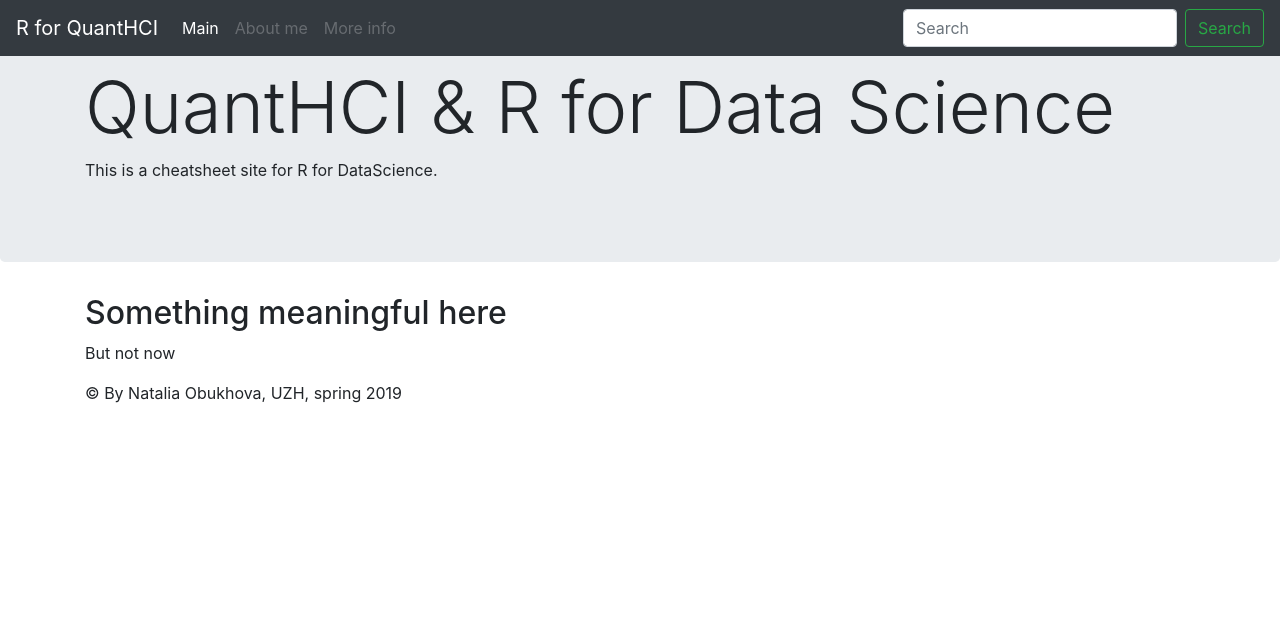
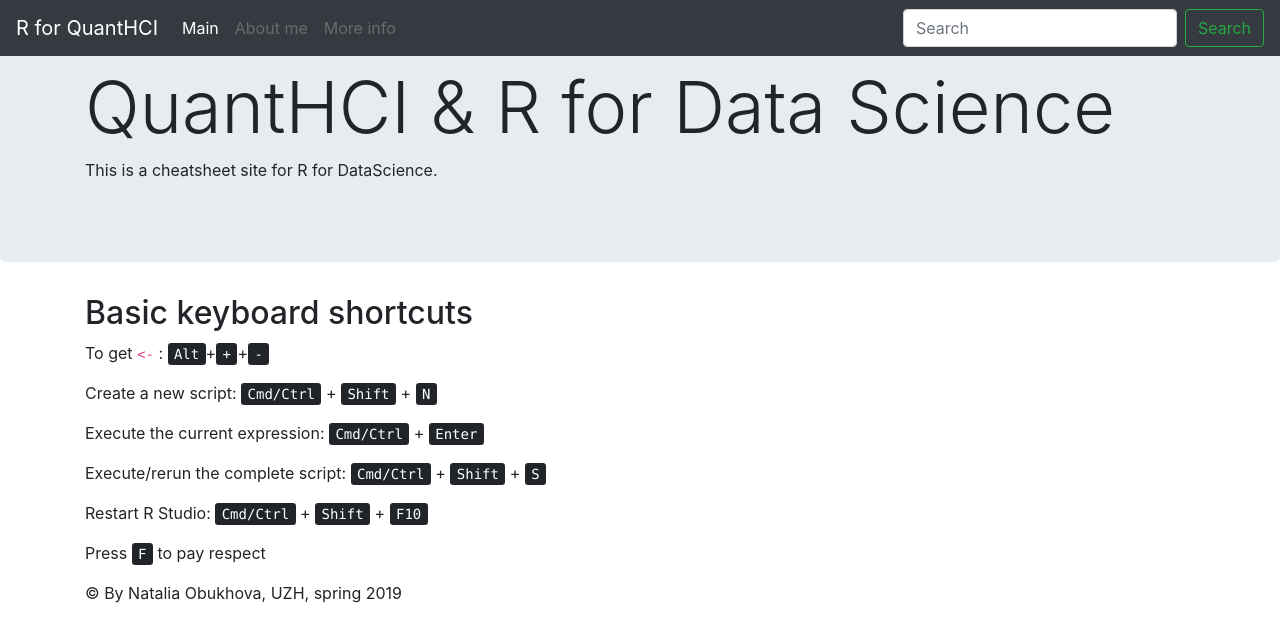
Before and after one commit to natalia-obukhova/QuantHCI, a plain HTML site: page index.html in a window 1280 px wide. Drawn offline with nearby package versions, Linux system fonts and the light colour scheme; a script that the page names is missing.

Commit message:
Shortcuts category added - Creating scripts - Executing the whole script or one expression - Restart R studio - Joke too

```diff
--- a/index.html
+++ b/index.html
@@ -53,8 +53,13 @@
 
     <div class="row">
       <div class="col-md-6">
-        <h2>Something meaningful here</h2>
-        <p>But not now</p>
+        <h2>Basic keyboard shortcuts</h2>
+        <p>To get <code>&lt;-</code>&nbsp;:&nbsp;<kbd>Alt</kbd>+<kbd>+</kbd>+<kbd>-</kbd> </p>
+        <p>Create a new script: <kbd>Cmd/Ctrl</kbd> + <kbd>Shift</kbd> + <kbd>N</kbd> </p>
+        <p>Execute the current expression: <kbd>Cmd/Ctrl</kbd> + <kbd>Enter</kbd></p>
+        <p>Execute/rerun the complete script: <kbd>Cmd/Ctrl</kbd> + <kbd>Shift</kbd> + <kbd>S</kbd></p>
+        <p>Restart R Studio: <kbd>Cmd/Ctrl</kbd> +  <kbd>Shift</kbd> +  <kbd>F10</kbd></p>
+        <p>Press <kbd>F</kbd> to pay respect</p>
       </div>
 
       <!--Disqus-->
```
